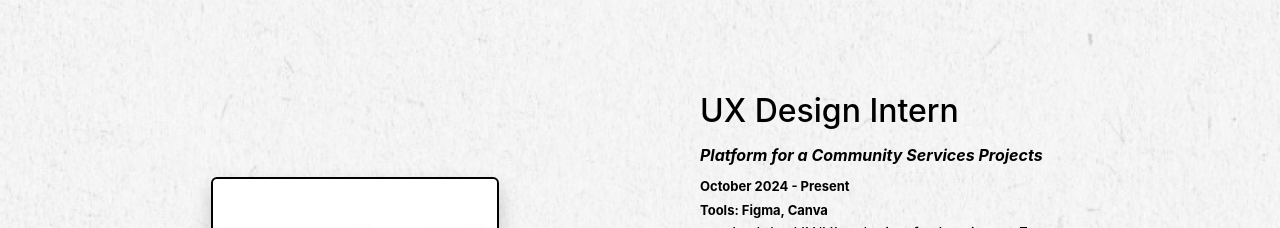
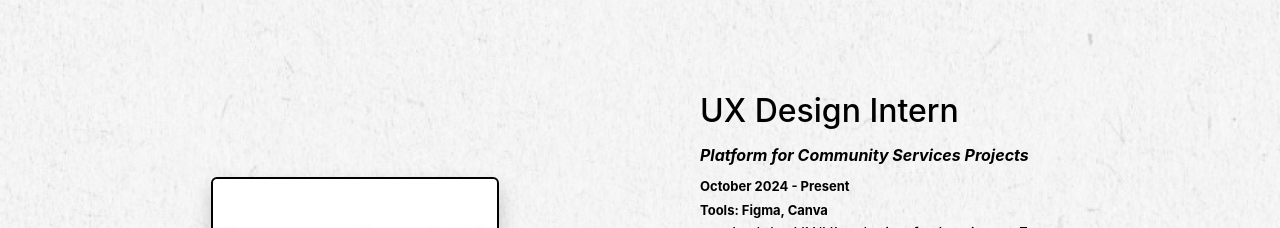
Before and after one commit to itlancer999/practice, a React (Create React App) app: page / in a window 1280 px wide. Shown: the part 795-1023 px from the top of the page. Built offline with nearby package versions, Linux system fonts and the light colour scheme.

Commit message:
updated exp

```diff
--- a/src/Home.js
+++ b/src/Home.js
@@ -177,7 +177,7 @@ export const Home = () => (
       <Col className="split">
       <div className="p-5">
       <h2 className="tags">UX Design Intern</h2>
-      <h2 className="pt-2 headline">Platform for a Community Services Projects</h2>
+      <h2 className="pt-2 headline">Platform for Community Services Projects</h2>
       <span className="date-s">October 2024 - Present</span>
       <br/>
       <span className="date-s">Tools: Figma, Canva </span>
```
